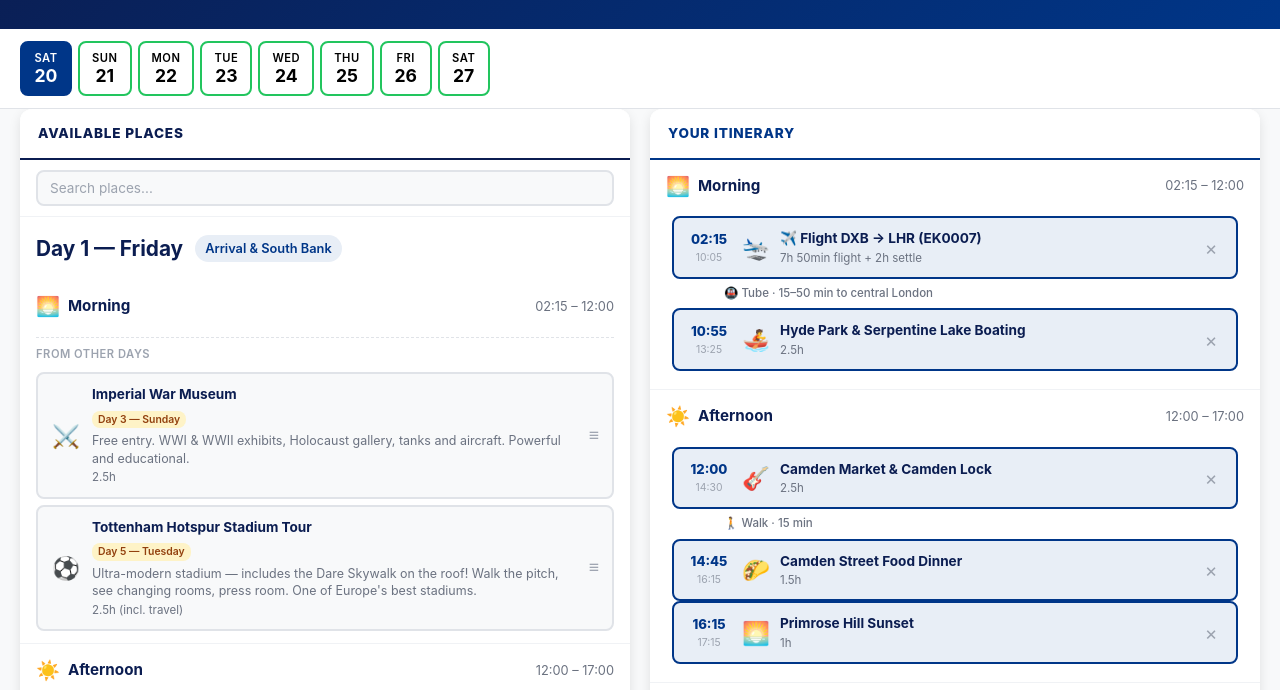
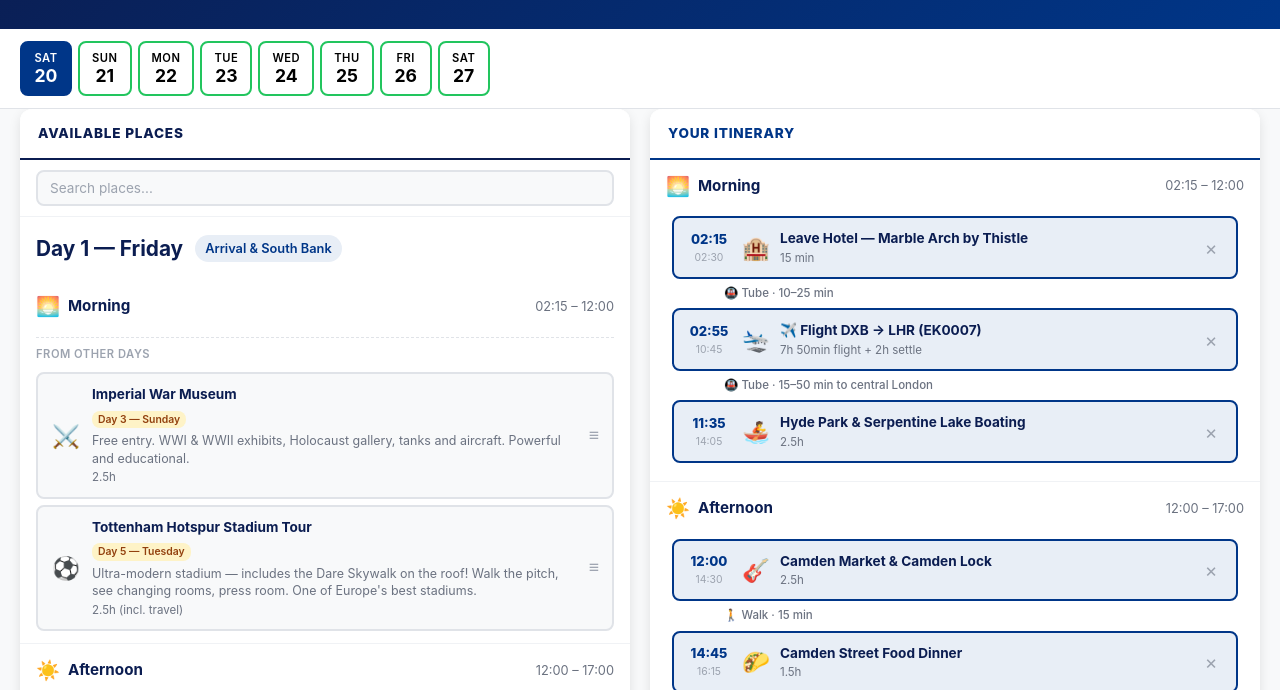
Before and after one commit to michelTalabat/MichelLondon26, a plain HTML site: page index.html in a window 1280 px wide. Shown: the part 189-879 px from the top of the page. Drawn offline with Linux system fonts and the light colour scheme.

Commit message:
feat: add Marble Arch by Thistle hotel to all days start and end
Also removes the export schedule button (no longer needed).

Co-Authored-By: Claude Opus 4.6 <noreply@anthropic.com>

```diff
--- a/data.json
+++ b/data.json
@@ -14,6 +14,21 @@
         "morning": {
           "time": "02:15 – 12:00",
           "options": [
+            {
+              "id": "hotel-start-d1",
+              "name": "Leave Hotel — Marble Arch by Thistle",
+              "icon": "🏨",
+              "description": "Depart from Marble Arch by Thistle hotel. Located steps from Marble Arch tube station (Central Line).",
+              "duration": "15 min",
+              "address": "Bryanston St, Marble Arch, London W1H 7EH",
+              "confirmed": true,
+              "transport_to_next": {
+                "mode": "Tube",
+                "line": "Central Line from Marble Arch",
+                "duration": "10–25 min",
+                "maps_url": "https://www.google.com/maps/dir/Thistle+Marble+Arch/Central+London"
+              }
+            },
             {
               "id": "d1-m-1",
               "name": "✈️ Flight DXB → LHR (EK0007)",
@@ -107,6 +122,15 @@
               "duration": "30 min",
               "address": "Westminster Bridge, SE1 7GP",
               "confirmed": false
+            },
+            {
+              "id": "hotel-end-d1",
+              "name": "Return to Hotel — Marble Arch by Thistle",
+              "icon": "🏨",
+              "description": "Head back to the hotel for the night. Marble Arch tube station is on the Central Line.",
+              "duration": "15 min",
+              "address": "Bryanston St, Marble Arch, London W1H 7EH",
+              "confirmed": true
             }
           ]
         }
@@ -120,6 +144,21 @@
         "morning": {
           "time": "09:00 – 12:30",
           "options": [
+            {
+              "id": "hotel-start-d2",
+              "name": "Leave Hotel — Marble Arch by Thistle",
+              "icon": "🏨",
+              "description": "Depart from Marble Arch by Thistle hotel. Located steps from Marble Arch tube station (Central Line).",
+              "duration": "15 min",
+              "address": "Bryanston St, Marble Arch, London W1H 7EH",
+              "confirmed": true,
+              "transport_to_next": {
+                "mode": "Tube",
+                "line": "Central Line from Marble Arch",
+                "duration": "10–25 min",
+                "maps_url": "https://www.google.com/maps/dir/Thistle+Marble+Arch/Central+London"
+              }
+            },
             {
               "id": "d2-m-1",
               "name": "Tower of London — Crown Jewels",
@@ -222,6 +261,15 @@
               "duration": "2.5h",
               "address": "Victoria Palace Theatre, Victoria St, SW1E 5EA",
               "confirmed": false
+            },
+            {
+              "id": "hotel-end-d2",
+              "name": "Return to Hotel — Marble Arch by Thistle",
+              "icon": "🏨",
+              "description": "Head back to the hotel for the night. Marble Arch tube station is on the Central Line.",
+              "duration": "15 min",
+              "address": "Bryanston St, Marble Arch, London W1H 7EH",
+              "confirmed": true
             }
           ]
         }
@@ -235,6 +283,21 @@
         "morning": {
           "time": "09:00 – 12:30",
           "options": [
+            {
+              "id": "hotel-start-d3",
+              "name": "Leave Hotel — Marble Arch by Thistle",
+              "icon": "🏨",
+              "description": "Depart from Marble Arch by Thistle hotel. Located steps from Marble Arch tube station (Central Line).",
+              "duration": "15 min",
+              "address": "Bryanston St, Marble Arch, London W1H 7EH",
+              "confirmed": true,
+              "transport_to_next": {
+                "mode": "Tube",
+                "line": "Central Line from Marble Arch",
+                "duration": "10–25 min",
+                "maps_url": "https://www.google.com/maps/dir/Thistle+Marble+Arch/Central+London"
+              }
+            },
             {
               "id": "d3-m-1",
               "name": "Natural History Museum",
@@ -352,6 +415,15 @@
               "duration": "2h",
               "address": "Belvedere Rd, SE1 8XX",
               "confirmed": false
+            },
+            {
+              "id": "hotel-end-d3",
+              "name": "Return to Hotel — Marble Arch by Thistle",
+              "icon": "🏨",
+              "description": "Head back to the hotel for the night. Marble Arch tube station is on the Central Line.",
+              "duration": "15 min",
+              "address": "Bryanston St, Marble Arch, London W1H 7EH",
+              "confirmed": true
             }
           ]
         }
@@ -365,6 +437,21 @@
         "morning": {
           "time": "08:00 – 13:00",
           "options": [
+            {
+              "id": "hotel-start-d4",
+              "name": "Leave Hotel — Marble Arch by Thistle",
+              "icon": "🏨",
+              "description": "Depart from Marble Arch by Thistle hotel. Located steps from Marble Arch tube station (Central Line).",
+              "duration": "15 min",
+              "address": "Bryanston St, Marble Arch, London W1H 7EH",
+              "confirmed": true,
+              "transport_to_next": {
+                "mode": "Tube",
+                "line": "Central Line from Marble Arch",
+                "duration": "10–25 min",
+                "maps_url": "https://www.google.com/maps/dir/Thistle+Marble+Arch/Central+London"
+              }
+            },
             {
               "id": "d4-m-1",
               "name": "Warner Bros Studio Tour — Harry Potter",
@@ -454,6 +541,15 @@
               "duration": "2h",
               "address": "Chinatown, London W1D 5QA",
               "confirmed": false
+            },
+            {
+              "id": "hotel-end-d4",
+              "name": "Return to Hotel — Marble Arch by Thistle",
+              "icon": "🏨",
+              "description": "Head back to the hotel for the night. Marble Arch tube station is on the Central Line.",
+              "duration": "15 min",
+              "address": "Bryanston St, Marble Arch, London W1H 7EH",
+              "confirmed": true
             }
           ]
         }
@@ -467,6 +563,21 @@
         "morning": {
           "time": "09:00 – 12:30",
           "options": [
+            {
+              "id": "hotel-start-d5",
+              "name": "Leave Hotel — Marble Arch by Thistle",
+              "icon": "🏨",
+              "description": "Depart from Marble Arch by Thistle hotel. Located steps from Marble Arch tube station (Central Line).",
+              "duration": "15 min",
+              "address": "Bryanston St, Marble Arch, London W1H 7EH",
+              "confirmed": true,
+              "transport_to_next": {
+                "mode": "Tube",
+                "line": "Central Line from Marble Arch",
+                "duration": "10–25 min",
+                "maps_url": "https://www.google.com/maps/dir/Thistle+Marble+Arch/Central+London"
+              }
+            },
             {
               "id": "d5-m-1",
               "name": "Wembley Stadium Tour",
@@ -578,6 +689,15 @@
               "duration": "2h",
               "address": "1 Tower Bridge, SE1 2AA",
               "confirmed": false
+            },
+            {
+              "id": "hotel-end-d5",
+              "name": "Return to Hotel — Marble Arch by Thistle",
+              "icon": "🏨",
+              "description": "Head back to the hotel for the night. Marble Arch tube station is on the Central Line.",
+              "duration": "15 min",
+              "address": "Bryanston St, Marble Arch, London W1H 7EH",
+              "confirmed": true
             }
           ]
         }
@@ -591,6 +711,21 @@
         "morning": {
           "time": "09:00 – 13:00",
           "options": [
+            {
+              "id": "hotel-start-d6",
+              "name": "Leave Hotel — Marble Arch by Thistle",
+              "icon": "🏨",
+              "description": "Depart from Marble Arch by Thistle hotel. Located steps from Marble Arch tube station (Central Line).",
+              "duration": "15 min",
+              "address": "Bryanston St, Marble Arch, London W1H 7EH",
+              "confirmed": true,
+              "transport_to_next": {
+                "mode": "Tube",
+                "line": "Central Line from Marble Arch",
+                "duration": "10–25 min",
+                "maps_url": "https://www.google.com/maps/dir/Thistle+Marble+Arch/Central+London"
+              }
+            },
             {
               "id": "d6-m-1",
               "name": "Harrods",
@@ -698,6 +833,15 @@
               "duration": "2h",
               "address": "17 Bruton St, Mayfair, W1J 6QB",
               "confirmed": false
+            },
+            {
+              "id": "hotel-end-d6",
+              "name": "Return to Hotel — Marble Arch by Thistle",
+              "icon": "🏨",
+              "description": "Head back to the hotel for the night. Marble Arch tube station is on the Central Line.",
+              "duration": "15 min",
+              "address": "Bryanston St, Marble Arch, London W1H 7EH",
+              "confirmed": true
             }
           ]
         }
@@ -711,6 +855,21 @@
         "morning": {
           "time": "09:00 – 12:30",
           "options": [
+            {
+              "id": "hotel-start-d7",
+              "name": "Leave Hotel — Marble Arch by Thistle",
+              "icon": "🏨",
+              "description": "Depart from Marble Arch by Thistle hotel. Located steps from Marble Arch tube station (Central Line).",
+              "duration": "15 min",
+              "address": "Bryanston St, Marble Arch, London W1H 7EH",
+              "confirmed": true,
+              "transport_to_next": {
+                "mode": "Tube",
+                "line": "Central Line from Marble Arch",
+                "duration": "10–25 min",
+                "maps_url": "https://www.google.com/maps/dir/Thistle+Marble+Arch/Central+London"
+              }
+            },
             {
               "id": "d7-m-1",
               "name": "Hyde Park & Serpentine Lake Boating",
@@ -813,6 +972,15 @@
               "duration": "1.5h",
               "address": "Trafalgar Square, WC2N 5DN",
               "confirmed": false
+            },
+            {
+              "id": "hotel-end-d7",
+              "name": "Return to Hotel — Marble Arch by Thistle",
+              "icon": "🏨",
+              "description": "Head back to the hotel for the night. Marble Arch tube station is on the Central Line.",
+              "duration": "15 min",
+              "address": "Bryanston St, Marble Arch, London W1H 7EH",
+              "confirmed": true
             }
           ]
         }
@@ -826,6 +994,21 @@
         "morning": {
           "time": "09:00 – 12:00",
           "options": [
+            {
+              "id": "hotel-start-d8",
+              "name": "Leave Hotel — Marble Arch by Thistle",
+              "icon": "🏨",
+              "description": "Depart from Marble Arch by Thistle hotel. Located steps from Marble Arch tube station (Central Line).",
+              "duration": "15 min",
+              "address": "Bryanston St, Marble Arch, London W1H 7EH",
+              "confirmed": true,
+              "transport_to_next": {
+                "mode": "Tube",
+                "line": "Central Line from Marble Arch",
+                "duration": "10–25 min",
+                "maps_url": "https://www.google.com/maps/dir/Thistle+Marble+Arch/Central+London"
+              }
+            },
             {
               "id": "d8-m-1",
               "name": "Brick Lane Market & Street Art",
@@ -927,6 +1110,15 @@
                 "duration": "15–50 min to Heathrow",
                 "maps_url": "https://www.google.com/maps/dir/Central+London/Heathrow+Airport+Terminal+3"
               }
+            },
+            {
+              "id": "hotel-end-d8",
+              "name": "Return to Hotel — Marble Arch by Thistle",
+              "icon": "🏨",
+              "description": "Head back to the hotel for the night. Marble Arch tube station is on the Central Line.",
+              "duration": "15 min",
+              "address": "Bryanston St, Marble Arch, London W1H 7EH",
+              "confirmed": true
             }
           ]
         }
--- a/schedule.json
+++ b/schedule.json
@@ -1,9 +1,11 @@
 {
   "2026-06-20-morning": [
+    "hotel-start-d1",
     "d1-m-1",
     "d7-m-1"
   ],
   "2026-06-22-morning": [
+    "hotel-start-d3",
     "d2-m-2",
     "d2-m-1"
   ],
@@ -14,9 +16,11 @@
   ],
   "2026-06-20-evening": [
     "d6-m-2",
-    "d3-e-1"
+    "d3-e-1",
+    "hotel-end-d1"
   ],
   "2026-06-23-morning": [
+    "hotel-start-d4",
     "d3-m-1",
     "d3-m-2",
     "d3-a-2"
@@ -29,6 +33,7 @@
     "d2-a-1"
   ],
   "2026-06-21-morning": [
+    "hotel-start-d2",
     "d2-a-3",
     "d1-a-1"
   ],
@@ -36,9 +41,11 @@
     "d7-a-1"
   ],
   "2026-06-24-evening": [
-    "d2-e-1"
+    "d2-e-1",
+    "hotel-end-d5"
   ],
   "2026-06-24-morning": [
+    "hotel-start-d5",
     "d5-m-1"
   ],
   "2026-06-23-afternoon": [
@@ -46,11 +53,13 @@
   ],
   "2026-06-23-evening": [
     "d1-e-1",
-    "d1-e-2"
+    "d1-e-2",
+    "hotel-end-d4"
   ],
   "2026-06-22-evening": [
     "d1-e-3",
-    "d7-e-2"
+    "d7-e-2",
+    "hotel-end-d3"
   ],
   "2026-06-25-afternoon": [
     "d8-m-2",
@@ -59,6 +68,7 @@
     "d6-a-3"
   ],
   "2026-06-26-morning": [
+    "hotel-start-d7",
     "d7-m-2"
   ],
   "2026-06-26-afternoon": [
@@ -69,19 +79,27 @@
   "2026-06-26-evening": [
     "d7-e-3",
     "d8-a-2",
-    "d5-e-3"
+    "d5-e-3",
+    "hotel-end-d7"
   ],
   "2026-06-27-morning": [
+    "hotel-start-d8",
     "d8-m-1"
   ],
   "2026-06-21-evening": [
-    "d4-e-3"
+    "d4-e-3",
+    "hotel-end-d2"
   ],
   "2026-06-25-morning": [
+    "hotel-start-d6",
     "d6-a-1",
     "d6-a-2"
   ],
   "2026-06-25-evening": [
-    "d6-e-2"
+    "d6-e-2",
+    "hotel-end-d6"
+  ],
+  "2026-06-27-evening": [
+    "hotel-end-d8"
   ]
 }
```
Also changed, not shown: index.html (+0 -1 lines), planner.js (+0 -13 lines), styles.css (+0 -13 lines).
